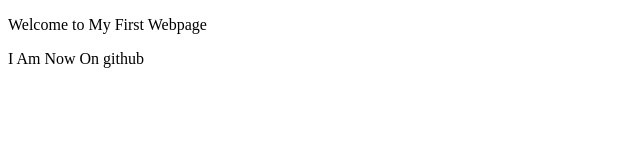
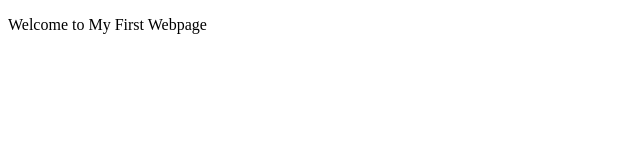
Before and after one commit to Go5787/Go5787.github.io, a plain HTML site: page index.html in a window 1280 px wide. Shown: the whole page, without its empty margins (0-640 px from the left). Drawn offline with Linux system fonts and the light colour scheme.

Commit message:
Took it off

```diff
--- a/index.html
+++ b/index.html
@@ -7,7 +7,7 @@
 <body>
 
     <p>Welcome to My First Webpage</p>
-    <p>I Am Now On github </p>
+
 
 </body>
 
```
